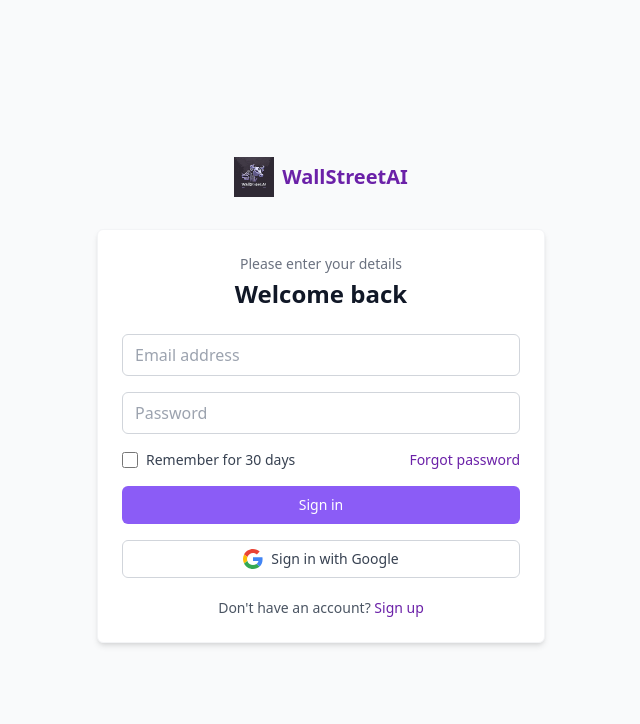
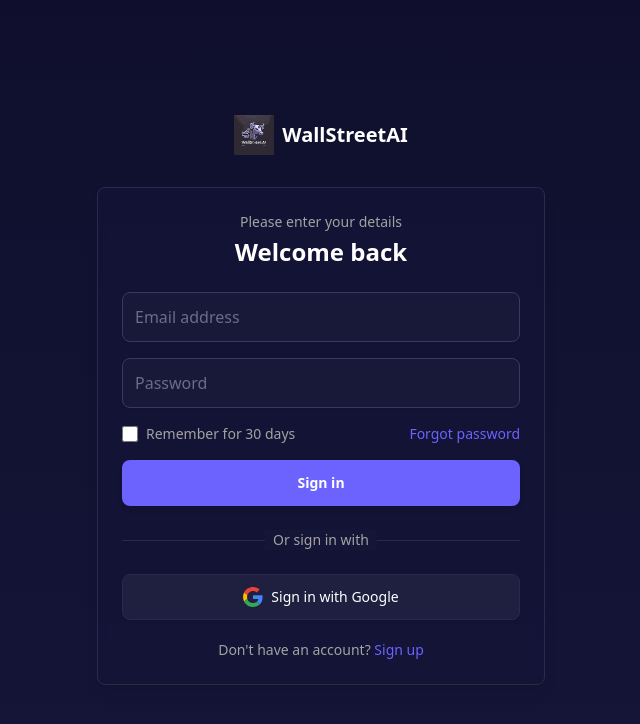
Before and after one commit to cuttothechaseo/ai-finance, a Next.js app: page /login in a window 1280 px wide. Shown: the top 724 px of the page, without its empty margins (319-959 px from the left). Built offline with nearby package versions, Linux system fonts and the light colour scheme; no server answers.

Commit message:
Update login page to match dark theme styling of signup page

```diff
--- a/pages/login.tsx
+++ b/pages/login.tsx
@@ -57,7 +57,7 @@
   };
 
   return (
-    <div className="min-h-screen bg-gray-50 flex items-center justify-center p-4">
+    <div className="min-h-screen bg-[#0F0F2D] bg-gradient-to-b from-[#0F0F2D] to-[#151538] flex items-center justify-center p-4">
       <div className="w-full max-w-md">
         <div className="flex justify-center mb-8">
           <Link href="/">
@@ -69,7 +69,7 @@
                 height={40}
                 className="h-10 w-auto"
               />
-              <span className="ml-2 text-xl font-semibold text-primary">
+              <span className="ml-2 text-xl font-semibold text-white">
                 WallStreetAI
               </span>
             </div>
@@ -77,21 +77,21 @@
         </div>
 
         <motion.div
-          className="bg-white rounded-md shadow-md overflow-hidden border border-gray-100"
+          className="bg-[#151538]/70 backdrop-blur-sm rounded-lg shadow-lg overflow-hidden border border-[#2A2A4A]"
           initial={{ opacity: 0, y: 20 }}
           animate={{ opacity: 1, y: 0 }}
           transition={{ duration: 0.5 }}
         >
           <div className="p-6">
             <div className="text-center mb-6">
-              <h5 className="text-gray-500 text-sm font-medium mb-1">
+              <h5 className="text-[#A3A3A3] text-sm font-medium mb-1">
                 Please enter your details
               </h5>
-              <h2 className="text-gray-900 text-2xl font-bold">Welcome back</h2>
+              <h2 className="text-white text-2xl font-bold">Welcome back</h2>
             </div>
 
             {error && (
-              <div className="mb-6 bg-red-50 border border-red-200 text-red-700 px-4 py-3 rounded-lg text-sm">
+              <div className="mb-6 bg-red-900/30 border border-red-500/50 text-red-200 px-4 py-3 rounded-lg text-sm">
                 {error}
               </div>
             )}
@@ -106,7 +106,7 @@
                   required
                   value={formData.email}
                   onChange={handleChange}
-                  className="w-full px-3 py-2 border border-gray-300 rounded-md text-gray-900 focus:outline-none focus:ring-1 focus:ring-primary focus:border-primary"
+                  className="appearance-none block w-full px-3 py-3 border border-[#3A3A5A] rounded-lg shadow-sm placeholder-[#6C6C8A] bg-[#1E1E3F]/50 text-white focus:outline-none focus:ring-2 focus:ring-[#6C63FF]/50 focus:border-[#6C63FF] transition-all duration-200"
                   placeholder="Email address"
                 />
               </div>
@@ -120,7 +120,7 @@
                   required
                   value={formData.password}
                   onChange={handleChange}
-                  className="w-full px-3 py-2 border border-gray-300 rounded-md text-gray-900 focus:outline-none focus:ring-1 focus:ring-primary focus:border-primary"
+                  className="appearance-none block w-full px-3 py-3 border border-[#3A3A5A] rounded-lg shadow-sm placeholder-[#6C6C8A] bg-[#1E1E3F]/50 text-white focus:outline-none focus:ring-2 focus:ring-[#6C63FF]/50 focus:border-[#6C63FF] transition-all duration-200"
                   placeholder="Password"
                 />
               </div>
@@ -133,11 +133,11 @@
                     type="checkbox"
                     checked={rememberMe}
                     onChange={handleRememberMeChange}
-                    className="h-4 w-4 text-primary focus:ring-primary border-gray-300 rounded"
+                    className="h-4 w-4 text-[#6C63FF] focus:ring-[#6C63FF] border-[#3A3A5A] rounded"
                   />
                   <label
                     htmlFor="remember_me"
-                    className="ml-2 block text-sm text-gray-700"
+                    className="ml-2 block text-sm text-[#A3A3A3]"
                   >
                     Remember for 30 days
                   </label>
@@ -146,7 +146,7 @@
                 <div className="text-sm">
                   <Link
                     href="#"
-                    className="font-medium text-primary hover:text-primary-dark transition-colors"
+                    className="font-medium text-[#6C63FF] hover:text-[#8A7FFF] transition-colors"
                   >
                     Forgot password
                   </Link>
@@ -157,17 +157,30 @@
                 <button
                   type="submit"
                   disabled={isLoading}
-                  className="w-full flex justify-center py-2 px-4 border border-transparent rounded-md text-sm font-medium text-white bg-primary-light hover:bg-primary transition-all duration-200 focus:outline-none focus:ring-2 focus:ring-offset-2 focus:ring-primary disabled:opacity-70 disabled:cursor-not-allowed"
+                  className="w-full flex justify-center py-3 px-4 border border-transparent rounded-lg shadow-md text-sm font-bold text-white bg-[#6C63FF] hover:bg-[#5A52D5] focus:outline-none focus:ring-2 focus:ring-offset-2 focus:ring-[#6C63FF] transform transition-all duration-200 hover:translate-y-[-2px] active:translate-y-[0px] disabled:opacity-70 disabled:cursor-not-allowed"
                 >
                   {isLoading ? "Signing in..." : "Sign in"}
                 </button>
               </div>
             </form>
 
-            <div className="mt-4">
+            <div className="mt-6">
+              <div className="relative">
+                <div className="absolute inset-0 flex items-center">
+                  <div className="w-full border-t border-[#2A2A4A]"></div>
+                </div>
+                <div className="relative flex justify-center text-sm">
+                  <span className="px-2 bg-[#151538] text-[#A3A3A3]">
+                    Or sign in with
+                  </span>
+                </div>
+              </div>
+            </div>
+
+            <div className="mt-6">
               <button
                 type="button"
-                className="w-full flex items-center justify-center py-2 px-4 border border-gray-300 rounded-md text-sm font-medium text-gray-700 bg-white hover:bg-gray-50 transition-all duration-200 focus:outline-none focus:ring-2 focus:ring-offset-2 focus:ring-primary"
+                className="w-full inline-flex justify-center items-center py-3 px-4 border border-[#2A2A4A] rounded-lg shadow-sm bg-white/5 backdrop-blur-sm text-sm font-medium text-white hover:bg-white/10 transition-all duration-200 transform hover:translate-y-[-2px] active:translate-y-[0px]"
               >
                 <svg
                   xmlns="http://www.w3.org/2000/svg"
@@ -196,11 +209,11 @@
             </div>
 
             <div className="mt-5 text-center text-sm">
-              <p className="text-gray-600">
+              <p className="text-[#A3A3A3]">
                 Don&apos;t have an account?{" "}
                 <Link
                   href="/signup"
-                  className="font-medium text-primary hover:text-primary-dark transition-colors"
+                  className="font-medium text-[#6C63FF] hover:text-[#8A7FFF] transition-colors"
                 >
                   Sign up
                 </Link>
```
